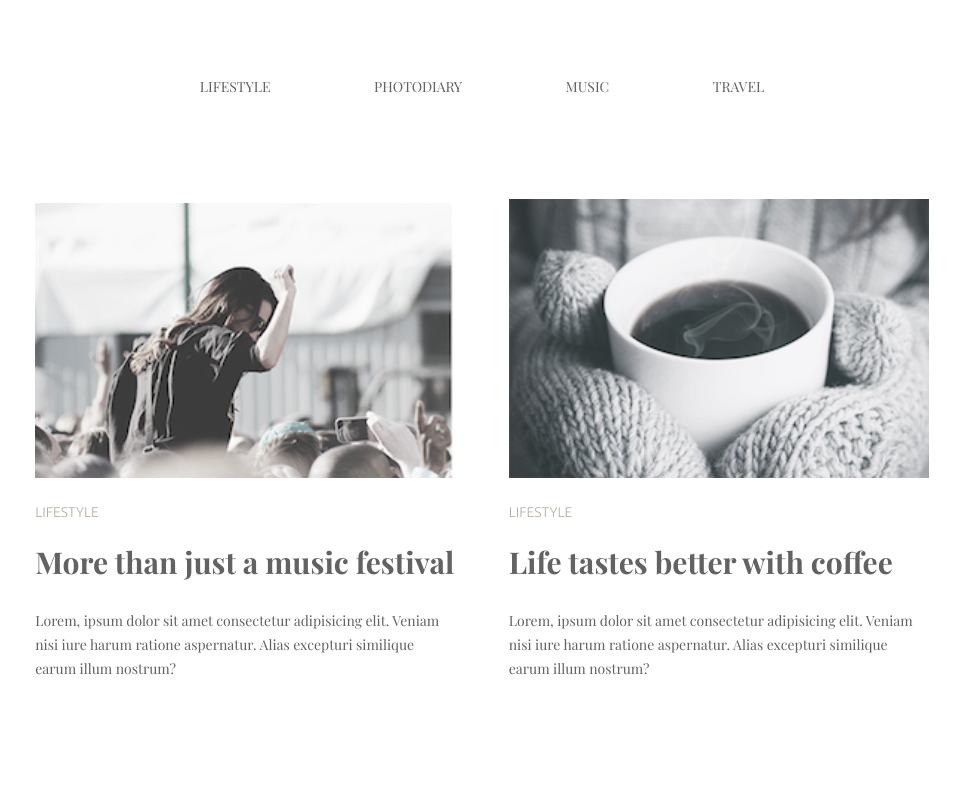
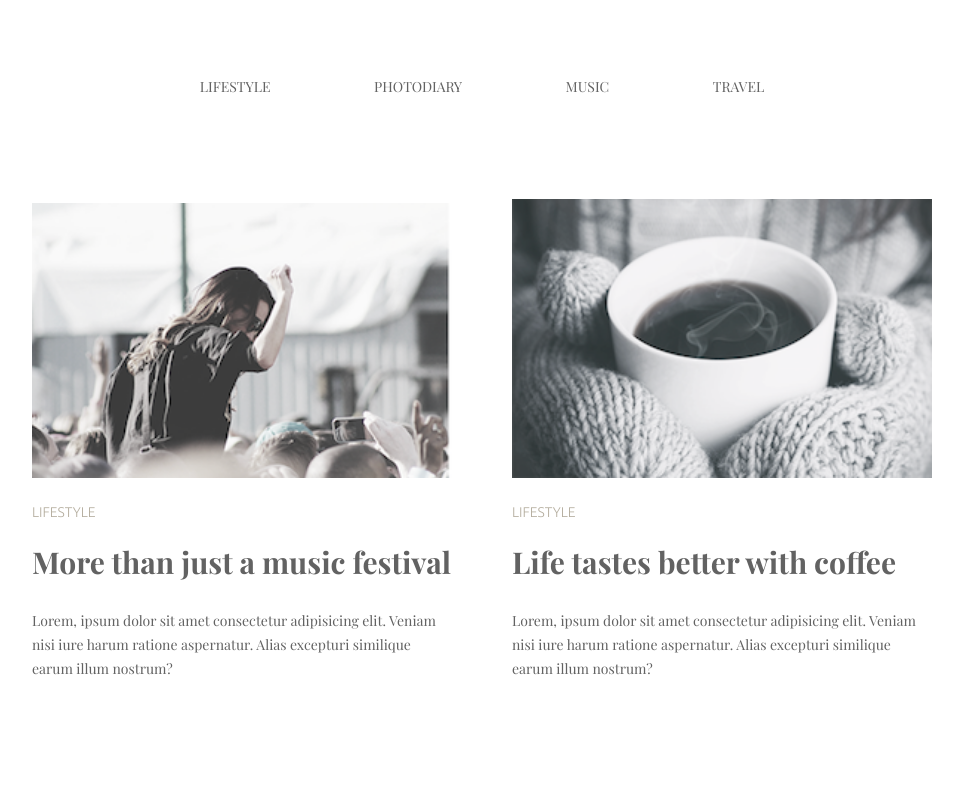
Before and after one commit to White1988/goit-fe-course, a plain HTML site: page html-css/module-3/index.html in a window 1280 px wide. Shown: the top 800 px of the page, without its empty margins (158-1121 px from the left). Drawn offline with nearby package versions, Linux system fonts and the light colour scheme.

Commit message:
Module_3-4_fixes

```diff
--- a/html-css/module-3/css/style.css
+++ b/html-css/module-3/css/style.css
@@ -59,6 +59,7 @@ p{
 
 .posts-wrap {
     font-style: 0;
+    font-size: 0;
     text-align: center;
 
 }
@@ -71,7 +72,7 @@ p{
   color: #626262;
   font-family: "Playfair Display";
   font-weight: 400;
-  margin-right: 50px;
+  margin-right: 60px;
   margin-bottom: 130px;
 
 }
--- a/html-css/module-4/css/style.css
+++ b/html-css/module-4/css/style.css
@@ -111,6 +111,7 @@
   /* Product Image */
   .product-image {
     background-color: #e8effc;
+    height: 280px;
   }
 
 
```
Also changed, not shown: 4 other files.
